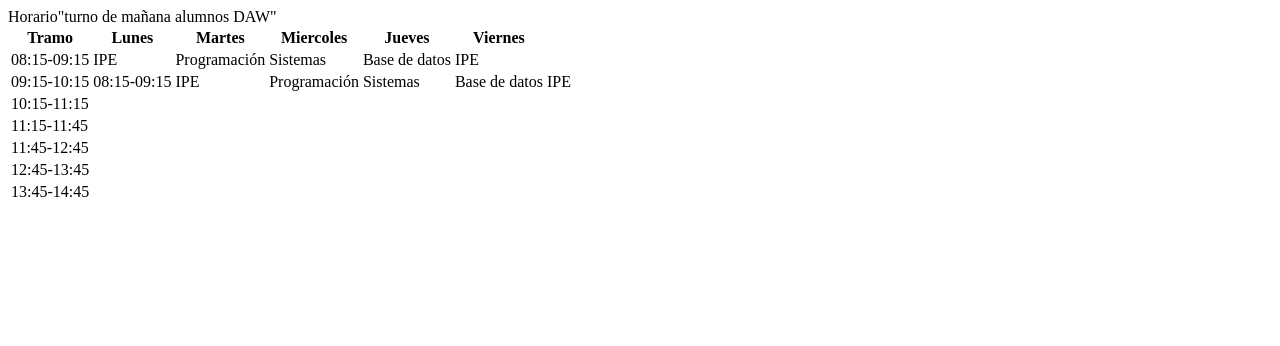
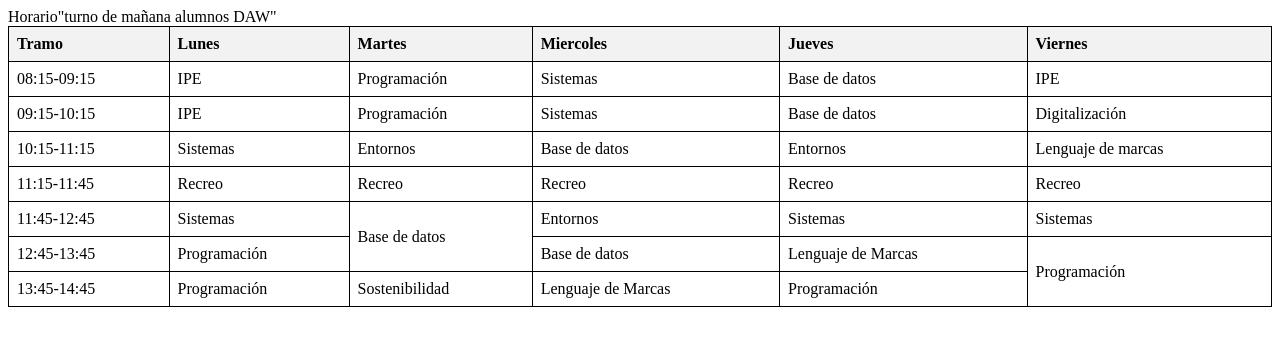
Before and after one commit to r-gc07/LMSGI, a plain HTML site: page Ejercicios.HTML/Ejercicio4.html in a window 1280 px wide. Drawn offline with Linux system fonts and the light colour scheme.

Commit message:
Ejercicio 4 entero

```diff
--- a/Ejercicios.HTML/Ejercicio4.html
+++ b/Ejercicios.HTML/Ejercicio4.html
@@ -2,6 +2,23 @@
 <html>
 <header>Horario"turno de mañana alumnos DAW"</header>
 <table>
+<style>
+  table {
+    border-collapse: collapse;
+    width: 100%;
+  }
+
+  th, td {
+    border: 1px solid black;
+    padding: 8px;
+    text-align: left;
+  }
+
+  th {
+    background-color: #f2f2f2;
+  }
+</style>
+
   <tr>
     <th>Tramo</th>
     <th>Lunes</th>
@@ -22,32 +39,51 @@
     </tr>
 
         <tr>
-          <td>09:15-10:15</td>
-           <td>08:15-09:15</td>
-      <td>IPE</td>
+  <td>09:15-10:15</td>
+     <td>IPE</td>
       <td>Programación</td>
       <td>Sistemas</td>
       <td>Base de datos</td>
-      <td>IPE</td>
-        </tr>
-
+      <td>Digitalización</td>
         <tr>
            <td>10:15-11:15</td>
-
+     <td>Sistemas</td>
+      <td>Entornos</td>
+      <td>Base de datos</td>
+      <td>Entornos</td>
+      <td>Lenguaje de marcas</td>
         </tr>
 
         <tr>
             <td>11:15-11:45</td>
+        <td>Recreo</td>
+     <td>Recreo</td>
+      <td>Recreo</td>
+      <td>Recreo</td>
+      <td>Recreo</td>
         </tr>
 
         <tr>
           <td>11:45-12:45</td>
+           <td>Sistemas</td>
+      <td rowspan="2">Base de datos</td>
+      <td>Entornos</td>
+      <td>Sistemas</td>
+       <td>Sistemas</td>
         </tr>
 
         <tr>
            <td>12:45-13:45</td>
+            <td>Programación</td>
+      <td>Base de datos</td>
+      <td>Lenguaje de Marcas</td>
+      <td rowspan="2">Programación</td>
         </tr>
 
         <tr>
           <td>13:45-14:45</td>
+             <td>Programación</td>
+      <td>Sostenibilidad</td>
+      <td>Lenguaje de Marcas</td>
+      <td rowspan="2">Programación</td>
         </tr>
```
